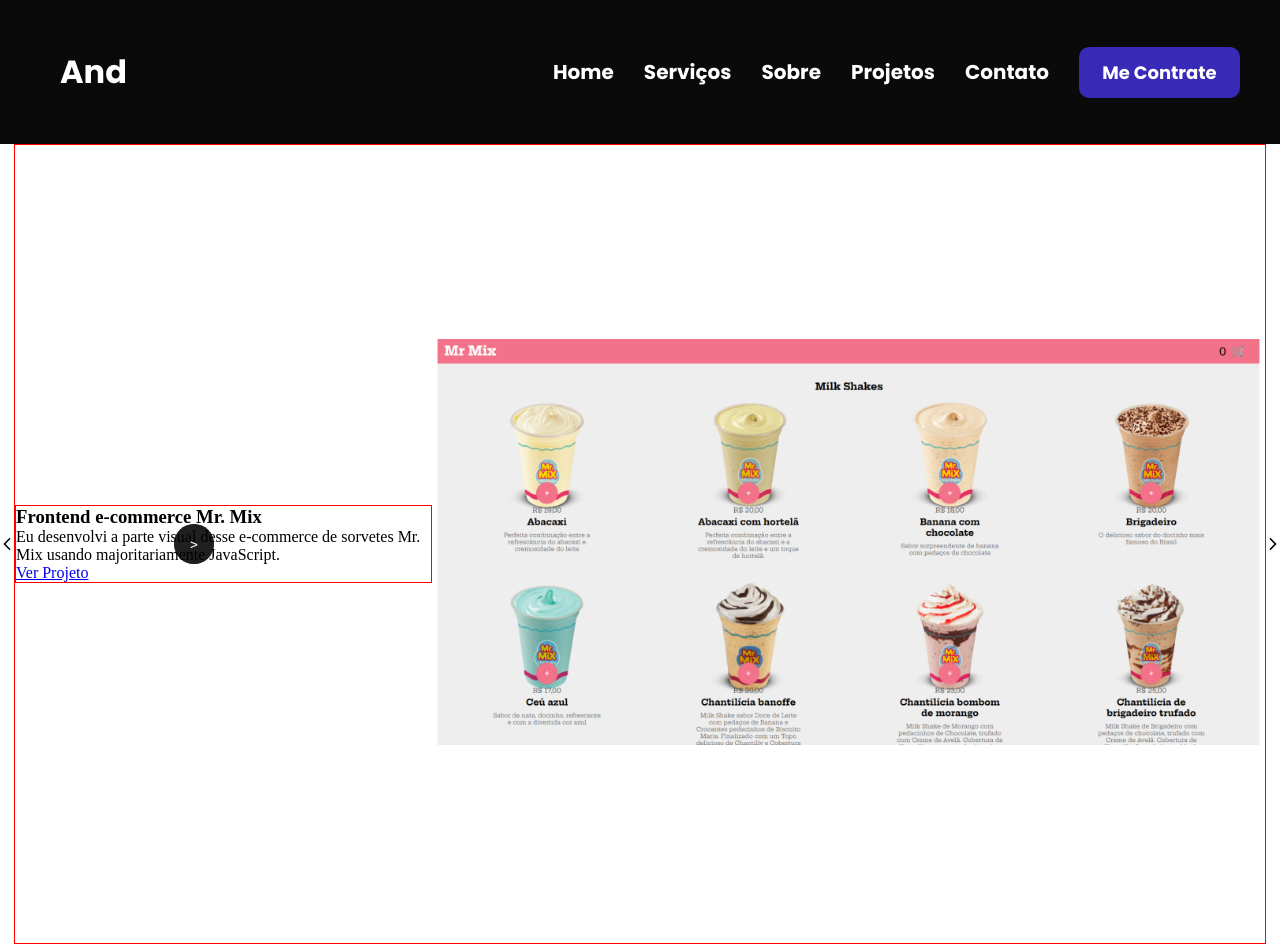
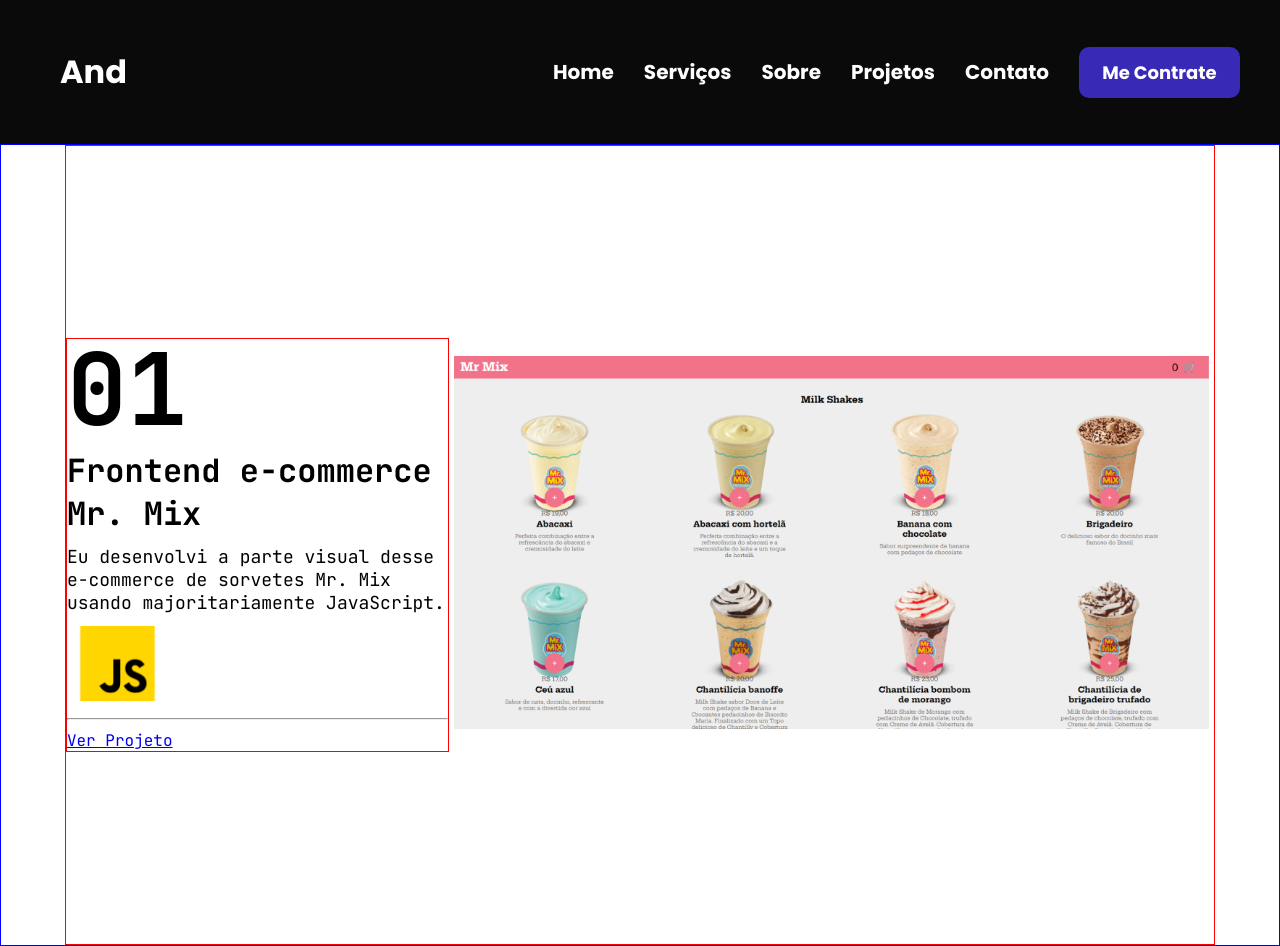
Before and after one commit to luvsscorpius/dev-and-portfolio-react, a React (Create React App) app in the folder frontend/: page /projetos in a window 1280 px wide. Built offline with nearby package versions, Linux system fonts and the light colour scheme.

Commit message:
feat(projectspage): styling projects page

```diff
--- a/frontend/src/Pages/Projects/Projetcs.jsx
+++ b/frontend/src/Pages/Projects/Projetcs.jsx
@@ -1,13 +1,12 @@
 import React from 'react'
 import * as P from "./Styles"
-import {Carousel} from "primereact/carousel"
 import javascriptIcon from "../../assets/img/javascriptIcon.png"
 import mrmix from "../../assets/img/mrmix.png"
 
 export const Projetcs = () => {
     const projects = [
         {
-            id: 1,
+            id: "01",
             title: "Frontend e-commerce Mr. Mix",
             description: "Eu desenvolvi a parte visual desse e-commerce de sorvetes Mr. Mix usando majoritariamente JavaScript.",
             icons: [javascriptIcon],
@@ -17,29 +16,38 @@
         }
     ]
 
-    const projectTemplate = (project) => {
-        return (
+    return (
+        <P.main>
             <P.mainContent>
-                <P.descriptionContent>
-                    <h3>{project.title}</h3>
-                    <p>{project.description}</p>
-                    <a href={project.deploy} target="_blank" rel="noopener noreferrer">
-                    Ver Projeto
+                <P.descriptionContainer>
+                    <div className="numberContent">
+                        <h1>{projects[0].id}</h1>
+                    </div>
+                    <div className="titleContent">
+                        <h2>{projects[0].title}</h2>
+                    </div>
+                    <div className="descriptionContent">
+                        <p>{projects[0].description}</p>
+                    </div>
+
+                    <div className="iconsContent">
+                        {/* utilizando projetcs.icons.map para mapear dentro do objeto dentro do array icons */}
+                        {projects[0].icons.map((icon, index) => (
+                            <img src={icon} key={index} />
+                        ))}
+                    </div>
+
+                    <hr />
+
+                    <a href={projects[0].deploy} target="_blank" rel="noopener noreferrer">
+                        Ver Projeto
                     </a>
-                </P.descriptionContent>
+                </P.descriptionContainer>
 
                 <P.imageContainer>
-                <P.carouselArrow className="prev">&lt;</P.carouselArrow>
-                    <img src={project.images[0]} alt={project.title} />
-                <P.carouselArrow className="next">&gt;</P.carouselArrow>
+                    <img src={projects[0].images[0]} alt={projects[0].title} />
                 </P.imageContainer>
             </P.mainContent>
-        )
-    }
-
-  return (
-    <div>
-        <Carousel value={projects} itemTemplate={projectTemplate} numVisible={1} numScroll={1} autoplayInterval={100000}/>
-    </div>
-  )
+        </P.main>
+    )
 }
--- a/frontend/src/Pages/Projects/Styles.jsx
+++ b/frontend/src/Pages/Projects/Styles.jsx
@@ -2,9 +2,17 @@
 
 // Project Template
 
+export const main = styled.main`
+  border: 1px solid blue;
+  display: flex;
+  justify-content: center;
+  align-items: center;
+  font-family: "JetBrains Mono", serif;
+`
+
 export const mainContent = styled.div`
     border: 1px solid red;
-    width: 100%;
+    width: 90%;
     display: flex;
     flex-direction: row;
     justify-content: center;
@@ -12,9 +20,38 @@
     height: 100vh;
 `
 
-export const descriptionContent = styled.div`
+export const descriptionContainer = styled.div`
     width: 50%;
     border: 1px solid red;
+    gap: 10px;
+    display: flex;
+    flex-direction: column;
+
+    .numberContent {
+      display: flex;
+      align-items: center;
+    }
+
+    .iconsContent {
+      img {
+        width: 100px;
+      }
+    }
+
+    h1 {
+      font-size: 100px;
+      height: 100px;
+      display: flex;
+      align-items: center;
+    }
+
+    h2 {
+      font-size: 32px;
+    }
+
+    p {
+      font-size: 18px;
+    }
 `
 
 export const imageContainer = styled.div`
@@ -24,34 +61,3 @@
         width: 100%;
     }
 `
-
-/* Estilo das setas */
-export const carouselArrow = styled.button`
-  position: absolute;
-  top: 50%;
-  transform: translateY(-50%);
-  z-index: 10;
-  background-color: rgba(0, 0, 0, 0.5);
-  color: #fff;
-  border: none;
-  cursor: pointer;
-  width: 40px;
-  height: 40px;
-  display: flex;
-  align-items: center;
-  justify-content: center;
-  border-radius: 50%;
-  transition: background-color 0.3s ease;
-
-  &:hover {
-    background-color: rgba(0, 0, 0, 0.8);
-  }
-
-  &.prev {
-    left: -100px;
-  }
-
-  &.next {
-    right: -200px;
-  }
-`;
```
